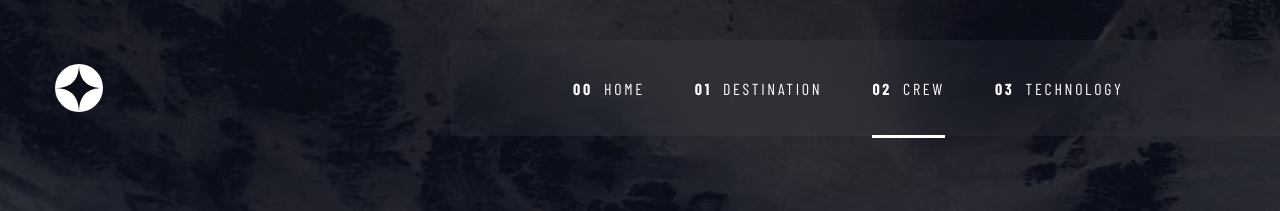
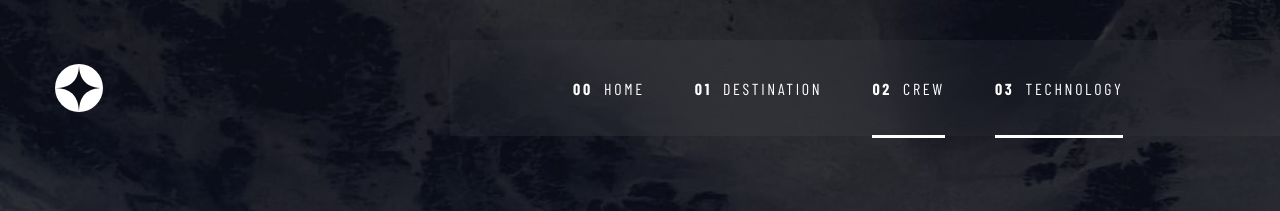
Before and after one commit to gigakhrz/Space-tourismo-website, a React (Vite) app: page /crew/douglas in a window 1280 px wide. Shown: the top 211 px of the page. Built offline with nearby package versions, Linux system fonts and the light colour scheme; a web font is replaced by a local one.

Commit message:
add technology path in navbar and burger menu

```diff
--- a/src/Components/Header/BurgerMenu.tsx
+++ b/src/Components/Header/BurgerMenu.tsx
@@ -35,7 +35,7 @@ const Burger = (): JSX.Element => {
             <h3>02</h3>
             <h4>CREW</h4>
           </Link>
-          <Link to="../../App">
+          <Link to="/technology/vehicle">
             <h3>03</h3>
             <h4>TECHNOLOGY</h4>
           </Link>
--- a/src/Components/Header/Header.tsx
+++ b/src/Components/Header/Header.tsx
@@ -40,7 +40,7 @@ const Header = (): JSX.Element => {
           <div className="hoverDiv"></div>
           <div className="bottomDiv"></div>
         </Link>
-        <Link to="" className="technology">
+        <Link to="" className="/technology/vehicle">
           <h4>03</h4>Technology
           <div className="hoverDiv"></div>
           <div className="bottomDiv"></div>
```
